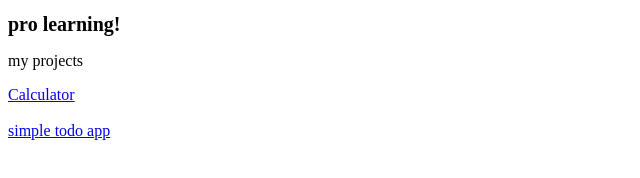
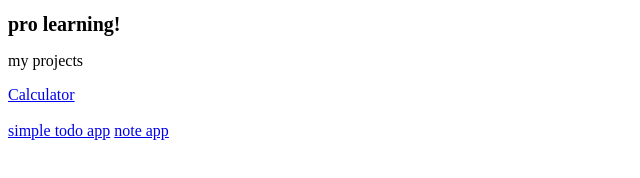
Before and after one commit to oprail/Pro-learning, a plain HTML site: page index.html in a window 1280 px wide. Shown: the full height of the page, 0-640 px from the left. Drawn offline with Linux system fonts and the light colour scheme.

Commit message:
add link for note app in home page

```diff
--- a/index.html
+++ b/index.html
@@ -16,6 +16,7 @@
     <p>my projects</p>
     <a href="/all-projects/calculator/calc.html">Calculator</a><br><br>
     <a href="/all-projects/simple-todo-list/todo.html">simple todo app</a>
+    <a href="/all-projects/note-app/note.html">note app</a>
 
   </div>
 
```
